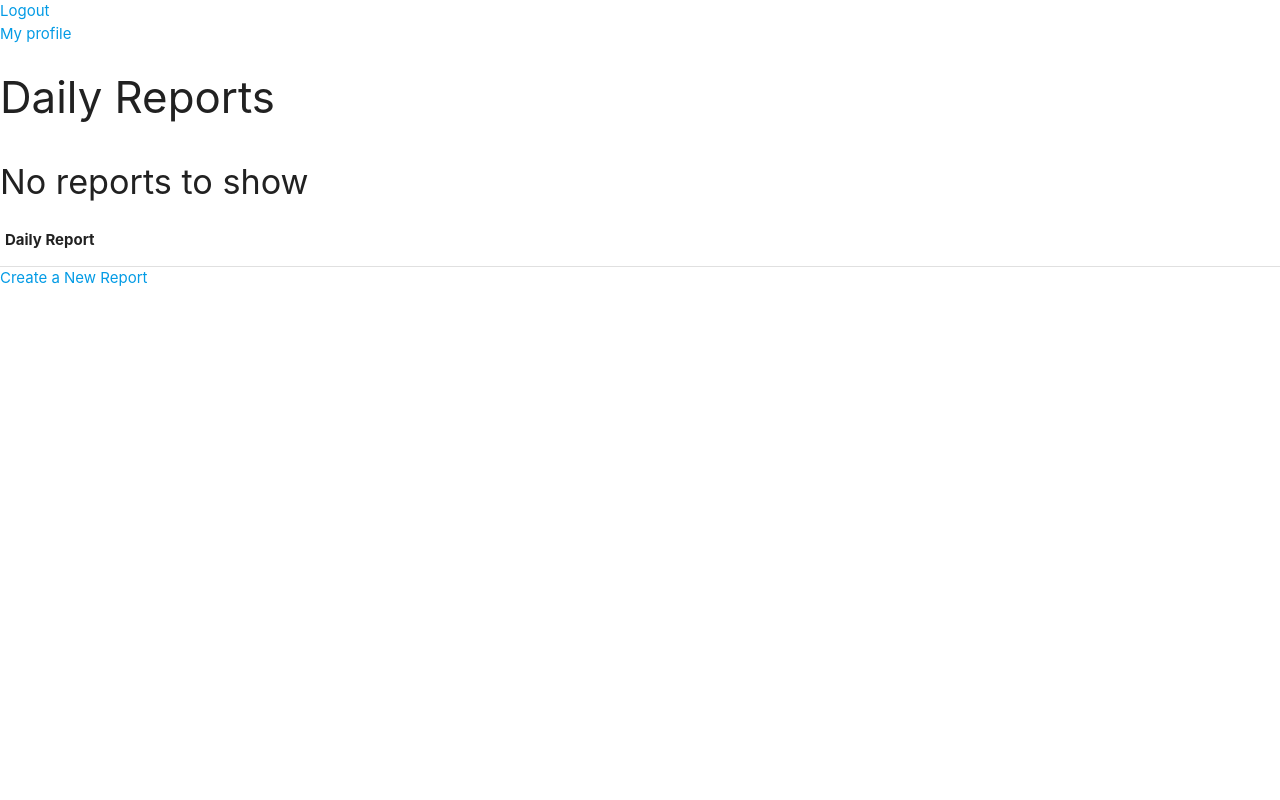
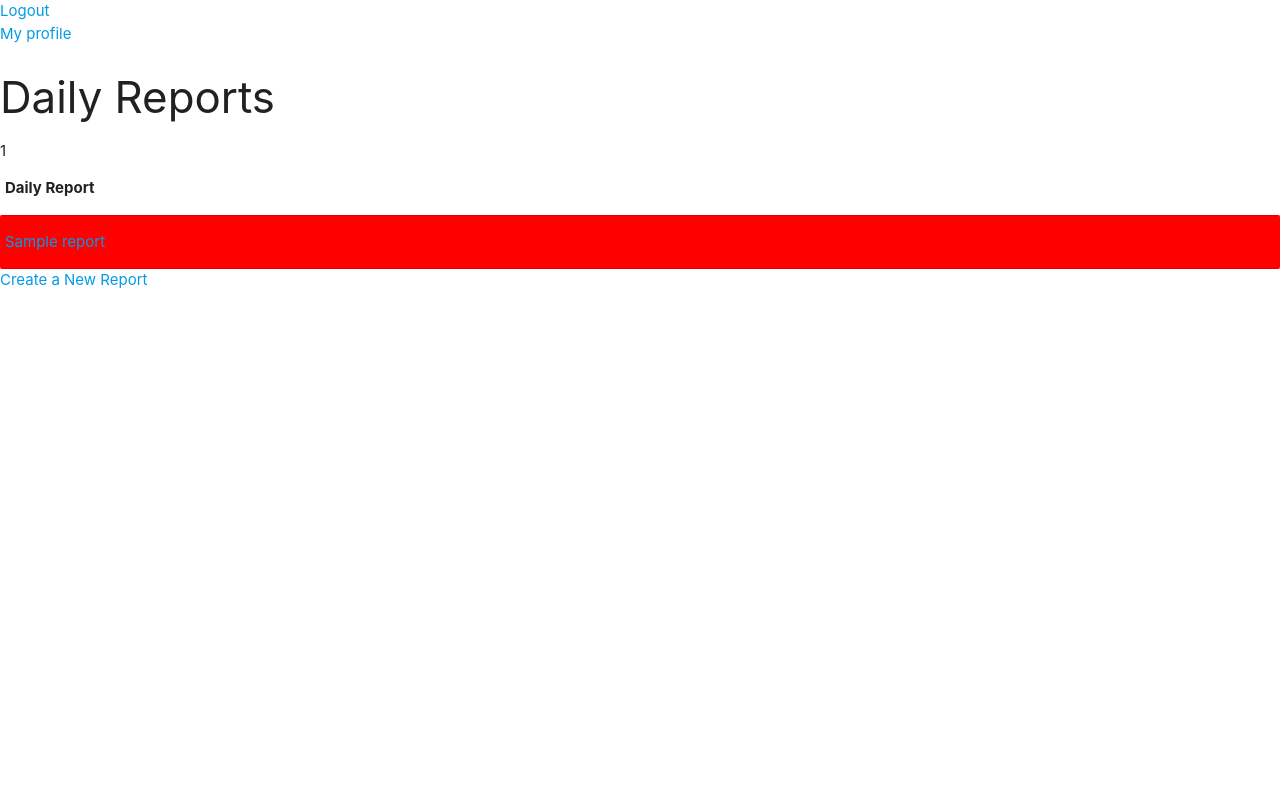
Before and after one commit to partridgep/APParent, a Django app: page /daily_report/1/ in a window 1280 px wide. Run offline with Django 3.2, Linux system fonts and the light colour scheme; a user stored in the database is signed in; tables that the repository leaves empty hold one stand-in row (values such as "Sample post"); lists and menus that the app fills with data are empty; some libraries are stand-ins or nearby versions.

Commit message:
Daily reports + delete child

```diff
--- a/main_app/templates/children/detail.html
+++ b/main_app/templates/children/detail.html
@@ -38,6 +38,7 @@
 <a href="{% url 'add_goal' child.id %}"><button>Add a goal</button></a>
 {% if user.profile.is_parent == True %}
 <a href="{% url 'child_edit' child.id %}"><button>Edit Child Info</button></a>
+<a href="{% url 'delete_child' child.id %}"><button style="color:red">DELETE CHILD PROFILE</button></a>
 {% endif %}
 
 {% for report_card in child.report_card_set.all %}
--- a/main_app/templates/daily_report/add.html
+++ b/main_app/templates/daily_report/add.html
@@ -31,9 +31,8 @@
     <input type="submit" value="Submit" class="btn btn-success">
 </form>
 <script>
-    $(document).ready(function() {
-        console.log('materialize script');
-        $('select').material_select();
+    $(document).ready(function(){
+        $('select').formSelect();
     });
 </script>
 {% endblock %}
--- a/main_app/templates/daily_report/detail.html
+++ b/main_app/templates/daily_report/detail.html
@@ -10,10 +10,10 @@
 <h5 class="daily report details">Notes: </h5>
 <h6>{{ daily_report.notes }}</h6>
 <h5 class="daily report details">Status: </h5>
-<h6>{{ daily_report.get_daily_report_rating_display }}</h6>
+<h6>{{ daily_report.get_rating_display }}</h6>
 
 {% if user.profile.is_parent == True %}
-<a href="{% url 'daily_report_edit' daily_report.id %}"><button>Edit Report</button></a>
+<a href="{% url 'daily_report_edit' child_id daily_report.id %}"><button>Edit Report</button></a>
 {% endif %}
 
 
--- a/main_app/templates/daily_report/index.html
+++ b/main_app/templates/daily_report/index.html
@@ -12,17 +12,18 @@
     </thead>
     <tbody>
 {% for daily_report in daily_reports %}
-{% if daily_report.daily_report_rating == "1" %}
+{{daily_report.rating}}
+{% if daily_report.rating == "1" %}
         <tr class="urgent" style= 'background-color: red;'>
-            <td><a href="{% url 'daily_report_detail' child.id %}">{{daily_report.title}}</a></td>
+            <td><a href="{% url 'daily_report_detail' child.id daily_report.id %}">{{daily_report.title}}</a></td>
         </tr>
-{% elif daily_report.daily_report_rating == "2"  %}
+{% elif daily_report.rating == "2"  %}
         <tr class="warning" style= 'background-color: yellow;'>
-            <td><a href="{% url 'daily_report_detail' child.id %}">{{daily_report.title}}</a></td>
+            <td><a href="{% url 'daily_report_detail' child.id daily_report.id %}">{{daily_report.title}}</a></td>
         </tr>
 {% else %}
         <tr class="cool" style= 'background-color: green;'>
-            <td><a href="{% url 'daily_report_detail' daily_report.id %}">{{daily_report.title}}</a></td>
+            <td><a href="{% url 'daily_report_detail' child.id daily_report.id %}">{{daily_report.title}}</a></td>
         </tr>
 {% endif %}
 {% empty %}
--- a/main_app/urls.py
+++ b/main_app/urls.py
@@ -8,7 +8,8 @@ urlpatterns = [
     path('accounts/nonparent_signup/', views.nonparent_signup, name='nonparent_signup'),
     path('accounts/edit_password/', views.edit_password, name='edit_password'),
     path('children/', views.children_index, name='index'),
-    path('children/add', views.add_child, name='add_child'),
+    path('children/add/', views.add_child, name='add_child'),
+    path('children/<int:child_id>/delete/', views.delete_child, name='delete_child'),
     path('children/<int:child_id>/', views.child_detail, name='child_detail'),
     path('children/<int:child_id>/summary/', views.child_summary, name='child_summary'),
     path('children/<int:child_id>/child_edit/', views.child_edit, name='child_edit'),
--- a/main_app/views.py
+++ b/main_app/views.py
@@ -280,6 +280,16 @@ def child_edit(request, child_id):
     })
 
 @login_required
+def delete_child(request, child_id):
+    child = Child.objects.get(id=child_id)
+    if request.method == "POST":
+        child.delete()
+        return redirect('index')
+    return render(request, 'children/delete.html', {
+        'child': child,
+    })
+
+@login_required
 def add_parent(request, child_id):
     child = Child.objects.get(id=child_id)
     current_user = request.user
@@ -530,10 +540,10 @@ def add_report_card(request, child_id):
 @login_required
 def daily_report_index(request, child_id):
     child = Child.objects.get(id=child_id)
-    daily_report = child.daily_report_set.all()
+    daily_reports = child.daily_report_set.all()
     user = request.user
-    print(daily_report)
-    return render(request, 'daily_report/index.html', {'child':child, 'user':user, 'daily_report':daily_report})
+    # print(daily_reports)
+    return render(request, 'daily_report/index.html', {'child':child, 'user':user, 'daily_reports':daily_reports})
 
 @login_required
 def add_daily_report(request, child_id):
@@ -548,7 +558,7 @@ def add_daily_report(request, child_id):
 
         daily_report_rating = request.POST.get("daily_report_rating")
 
-        daily_report = Daily_report(title=title, notes=notes, created_at=created_at, created_by=user, child_id=child_id)
+        daily_report = Daily_report(title=title, notes=notes, created_at=created_at, created_by=user, child_id=child_id, rating=daily_report_rating,)
         daily_report.save()
         print(daily_report)
         return redirect('daily_report_index', child_id=child_id)
@@ -556,15 +566,16 @@ def add_daily_report(request, child_id):
     return render(request, 'daily_report/add.html',{'child_id':child_id, 'user':user, 'daily_report_rating':daily_report_rating})
 
 @login_required
-def daily_report_detail(request, daily_report_id):
+def daily_report_detail(request, child_id, daily_report_id):
     daily_report = Daily_report.objects.get(id=daily_report_id)
     current_user = request.user
     return render(request, 'daily_report/detail.html', {
         'daily_report':daily_report,
+        'child_id': child_id,
     })
 
 @login_required
-def daily_report_edit(request, daily_report_id):
+def daily_report_edit(request, child_id, daily_report_id):
     daily_report = Daily_report.objects.get(id=daily_report_id)
     daily_report_rating = RATING
     user = request.user
@@ -576,8 +587,8 @@ def daily_report_edit(request, daily_report_id):
         daily_report.save()
 
         print(daily_report_edit)
-        return redirect('daily_report_detail', daily_report_id=daily_report.id)
-    return render(request, 'daily_reports/edit.html', {'daily_report': daily_report, 'user':user, 'daily_report_rating':daily_report_rating})
+        return redirect('daily_report_detail', child_id=child_id, daily_report_id=daily_report.id)
+    return render(request, 'daily_report/edit.html', {'daily_report': daily_report, 'user':user, 'child_id':child_id, 'daily_report_rating':daily_report_rating})
 
 
 @login_required
@@ -647,12 +658,13 @@ def set_date(request, child_id, teammate_id):
     current_user = request.user
 
     availability_events = teammate.availability_event_set.all()
+    print(availability_events)
     possible_weekdays = []
     for availability_event in availability_events:
         if availability_event.start.weekday() not in possible_weekdays:
             possible_weekdays.append([availability_event.start.weekday(), calendar.day_name[availability_event.start.weekday()]])
     possible_weekdays.sort()
-
+    print(possible_weekdays)
     if request.method == "POST":
         # get date from datepicker
         date = request.POST.get("date");
```
Also changed, not shown: main_app/templates/children/delete.html (added, +15 -0 lines), main_app/templates/daily_report/edit.html (+6 -7 lines).
